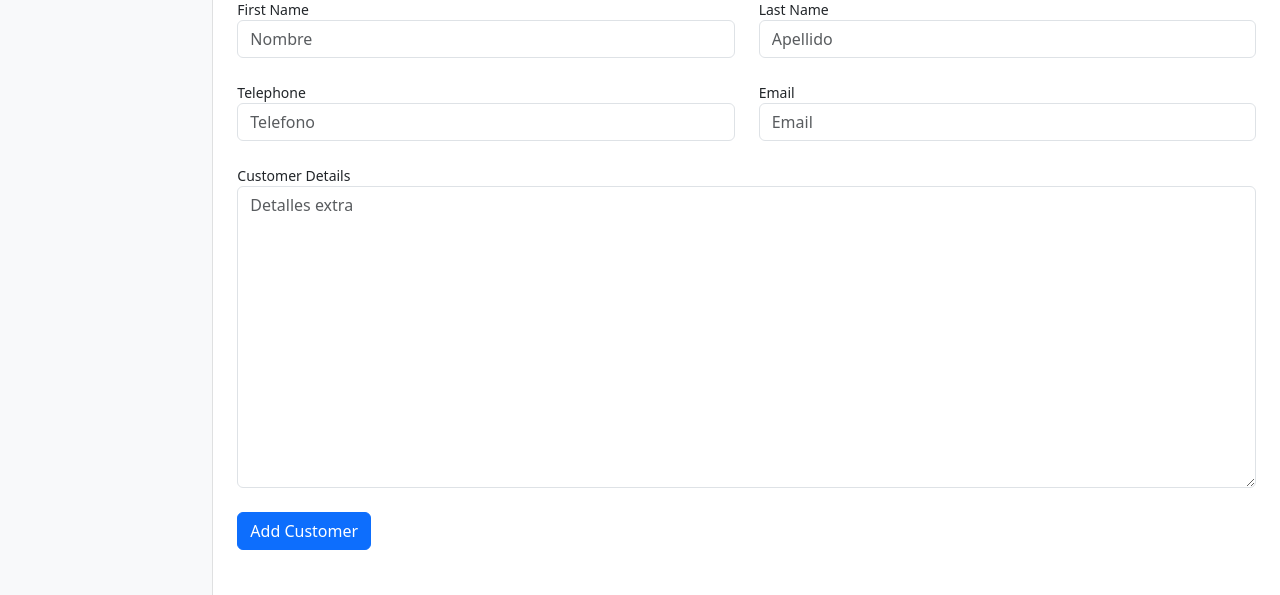
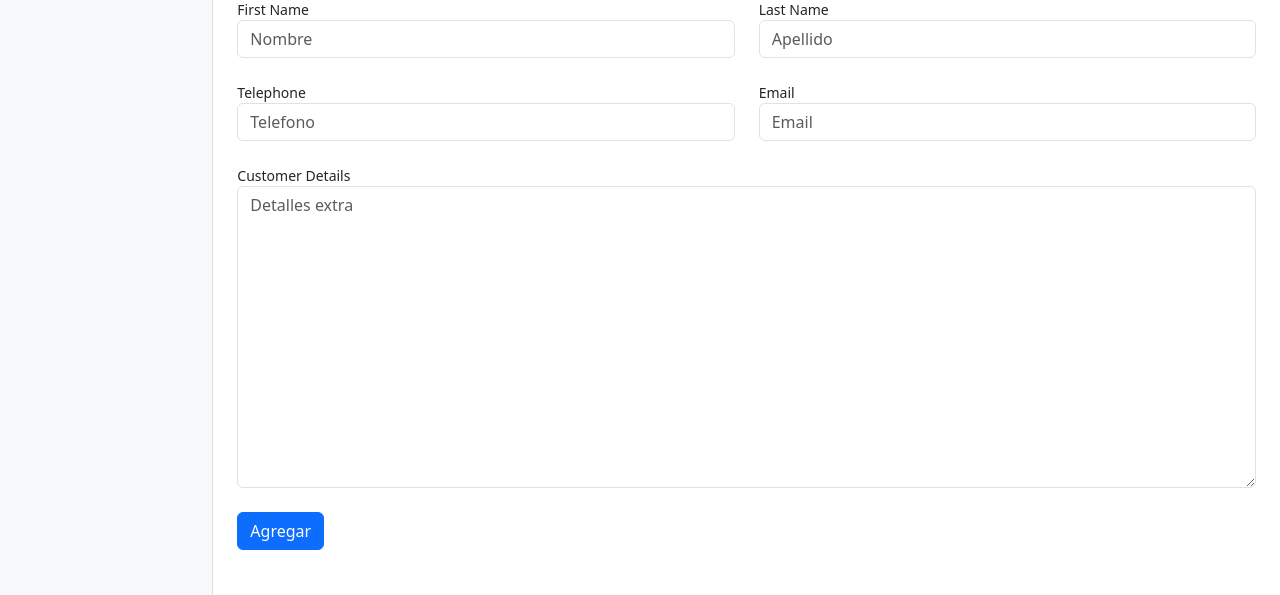
Before and after one commit to sau-c/isaac_newton, a Node server app: page /add in a window 1280 px wide. Shown: the part 205-800 px from the top of the page. Run offline with Node 20, Linux system fonts and the light colour scheme; some libraries are stand-ins or nearby versions.

Commit message:
Cambios en frontend

```diff
--- a/server/controllers/customerController.js
+++ b/server/controllers/customerController.js
@@ -87,7 +87,7 @@ exports.postCustomer = async (req, res) => {
 
   try {
     await Customer.create(newCustomer);
-    await req.flash("info", "El estudiante añadido exitosamente.");
+    await req.flash("info", "Agregado exitosamente.");
 
     res.redirect("/");
   } catch (error) {
--- a/views/customer/add.ejs
+++ b/views/customer/add.ejs
@@ -58,7 +58,7 @@
   </div>
 
   <div class="form-group mb-4">
-    <button type="submit" class="btn btn-primary">Add Customer</button>
+    <button type="submit" class="btn btn-primary">Agregar</button>
   </div>
 
 </form>
```
